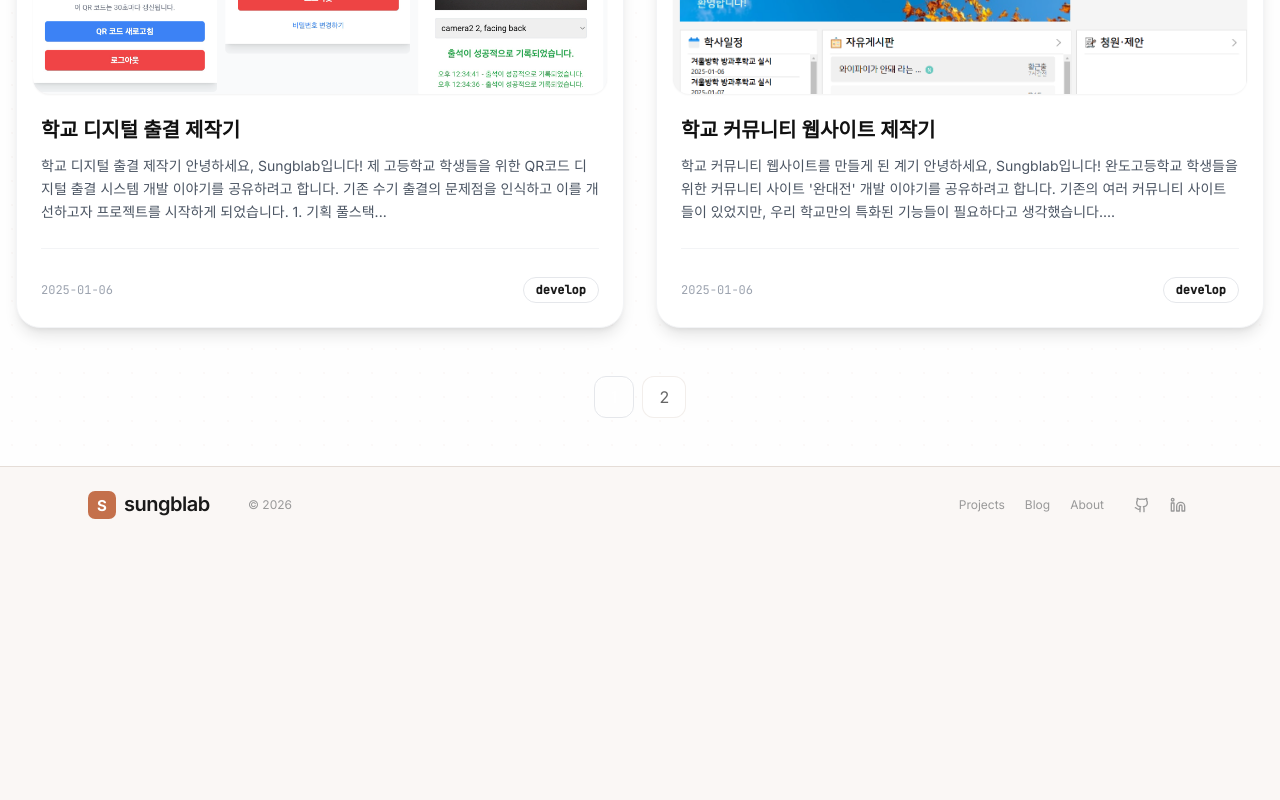
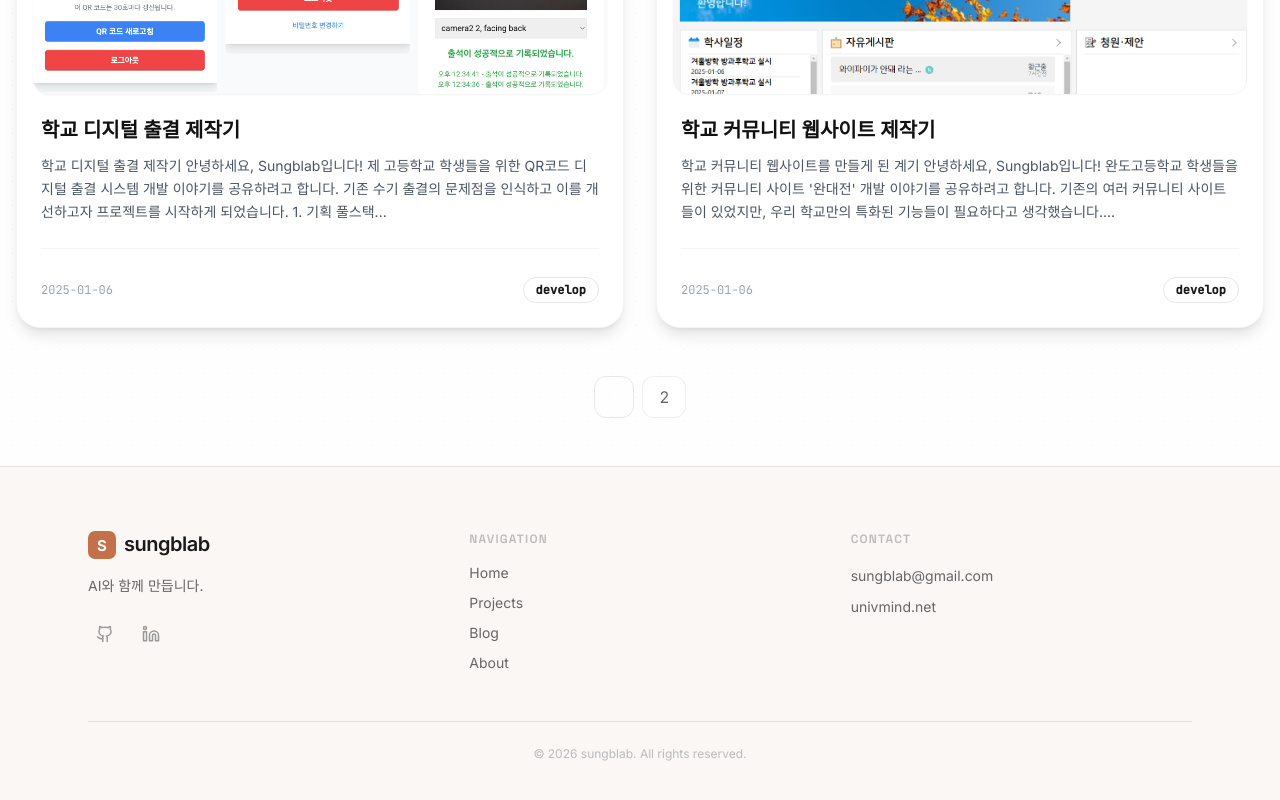
Before and after one commit to Sungblab/sungblab-nextjs, a Next.js app: page /blog in a window 1280 px wide. Shown: the part 3239-4039 px from the top of the page. Before the commit the page ends 3782 px from the top, so only its background shows below. Built offline with nearby package versions, Linux system fonts and the light colour scheme; a web font is replaced by a local one.

Commit message:
fix: redesign footer — 3-column layout with brand, nav, contact

```diff
--- a/components/layout/Footer.tsx
+++ b/components/layout/Footer.tsx
@@ -14,17 +14,60 @@ export const Footer: React.FC = () => {
     <footer
       className={`border-t ${isDark ? "border-[#2a2a2a]" : "border-warm-200"}`}
     >
-      <div className="max-w-6xl mx-auto px-6 py-6 flex items-center justify-between">
-        <div className="flex items-center gap-6">
+      <div className="max-w-6xl mx-auto px-6 py-16">
+        <div className="grid grid-cols-1 md:grid-cols-3 gap-10">
+          {/* Brand */}
+          <div>
             <Logo size="sm" />
-          <span className={`text-xs ${isDark ? "text-[#555]" : "text-[#999]"}`}>
-            © {new Date().getFullYear()}
-          </span>
+            <p
+              className={`mt-4 text-sm leading-relaxed ${
+                isDark ? "text-[#888]" : "text-[#666]"
+              }`}
+            >
+              AI와 함께 만듭니다.
+            </p>
+            <div className="flex items-center gap-3 mt-5">
+              <a
+                href="https://github.com/Sungblab"
+                target="_blank"
+                rel="noopener noreferrer"
+                className={`p-2 rounded-lg transition-colors ${
+                  isDark
+                    ? "text-[#666] hover:text-[#f5ece6] hover:bg-[#1a1a1a]"
+                    : "text-[#999] hover:text-warm-800 hover:bg-warm-100"
+                }`}
+                aria-label="GitHub"
+              >
+                <Github size={18} />
+              </a>
+              <a
+                href="https://linkedin.com"
+                target="_blank"
+                rel="noopener noreferrer"
+                className={`p-2 rounded-lg transition-colors ${
+                  isDark
+                    ? "text-[#666] hover:text-[#f5ece6] hover:bg-[#1a1a1a]"
+                    : "text-[#999] hover:text-warm-800 hover:bg-warm-100"
+                }`}
+                aria-label="LinkedIn"
+              >
+                <Linkedin size={18} />
+              </a>
+            </div>
           </div>
 
-        <div className="flex items-center gap-6">
-          <nav className="hidden sm:flex items-center gap-5">
+          {/* Navigation */}
+          <div>
+            <h4
+              className={`text-xs font-semibold uppercase tracking-widest mb-4 ${
+                isDark ? "text-[#555]" : "text-[#bbb]"
+              }`}
+            >
+              Navigation
+            </h4>
+            <nav className="flex flex-col gap-2.5">
               {[
+                { href: "/", label: translate("nav.home") },
                 { href: "/projects", label: translate("nav.projects") },
                 { href: "/blog", label: translate("nav.blog") },
                 { href: "/about", label: translate("nav.about") },
@@ -32,45 +75,61 @@ export const Footer: React.FC = () => {
                 <Link
                   key={link.href}
                   href={link.href}
-                className={`text-xs transition-colors ${
+                  className={`text-sm transition-colors w-fit ${
                     isDark
-                    ? "text-[#666] hover:text-[#f5ece6]"
-                    : "text-[#999] hover:text-warm-800"
+                      ? "text-[#888] hover:text-[#f5ece6]"
+                      : "text-[#666] hover:text-warm-800"
                   }`}
                 >
                   {link.label}
                 </Link>
               ))}
             </nav>
+          </div>
 
-          <div className="flex items-center gap-2">
+          {/* Contact */}
+          <div>
+            <h4
+              className={`text-xs font-semibold uppercase tracking-widest mb-4 ${
+                isDark ? "text-[#555]" : "text-[#bbb]"
+              }`}
+            >
+              Contact
+            </h4>
             <a
-              href="https://github.com/Sungblab"
+              href="mailto:sungblab@gmail.com"
+              className={`text-sm transition-colors ${
+                isDark
+                  ? "text-[#888] hover:text-terracotta"
+                  : "text-[#666] hover:text-terracotta"
+              }`}
+            >
+              sungblab@gmail.com
+            </a>
+            <a
+              href="https://univmind.net"
               target="_blank"
               rel="noopener noreferrer"
-              className={`p-1.5 rounded transition-colors ${
+              className={`block mt-2.5 text-sm transition-colors ${
                 isDark
-                  ? "text-[#666] hover:text-[#f5ece6]"
-                  : "text-[#999] hover:text-warm-800"
+                  ? "text-[#888] hover:text-terracotta"
+                  : "text-[#666] hover:text-terracotta"
               }`}
-              aria-label="GitHub"
             >
-              <Github size={16} />
-            </a>
-            <a
-              href="https://linkedin.com"
-              target="_blank"
-              rel="noopener noreferrer"
-              className={`p-1.5 rounded transition-colors ${
-                isDark
-                  ? "text-[#666] hover:text-[#f5ece6]"
-                  : "text-[#999] hover:text-warm-800"
-              }`}
-              aria-label="LinkedIn"
-            >
-              <Linkedin size={16} />
+              univmind.net
             </a>
           </div>
+        </div>
+
+        {/* Bottom */}
+        <div
+          className={`mt-12 pt-6 border-t text-xs text-center ${
+            isDark
+              ? "border-[#2a2a2a] text-[#444]"
+              : "border-warm-200 text-[#bbb]"
+          }`}
+        >
+          © {new Date().getFullYear()} sungblab. All rights reserved.
         </div>
       </div>
     </footer>
```
Lines whose indentation alone changed are shown as unchanged.
